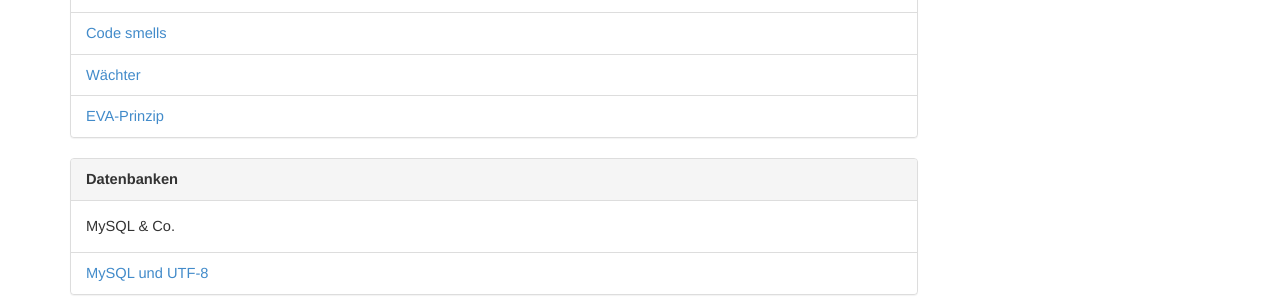
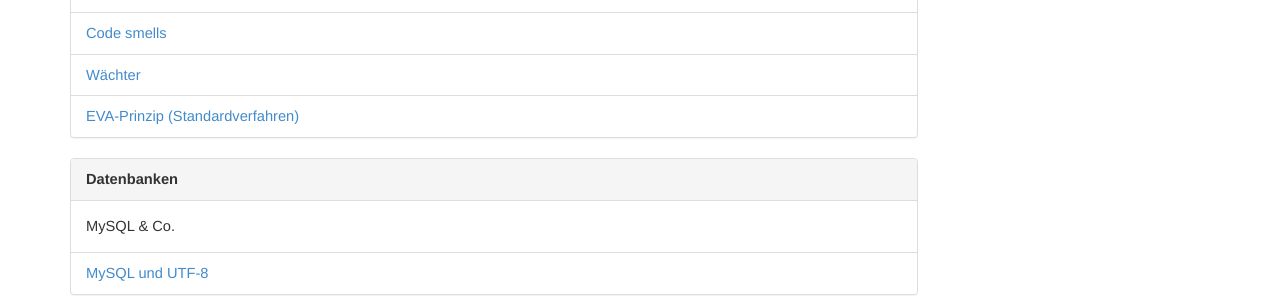
Before and after one commit to php-de/php-de.github.io, a Jekyll site: the page built from index.md, in a window 1280 px wide. Shown: the part 534-834 px from the top of the page. Built offline with Jekyll 4.4.1, drawn with Linux system fonts in a browser that asks for light colours.

Commit message:
Update index.md

```diff
--- a/index.md
+++ b/index.md
@@ -23,7 +23,7 @@ pageSections:
             -   name: "Wächter"
                 url: /code-optimizing/waechter.html
 
-            -   name: "EVA-Prinzip"
+            -   name: "EVA-Prinzip (Standardverfahren)"
                 url: /code-optimizing/eva-prinzip.html
 
 
```
